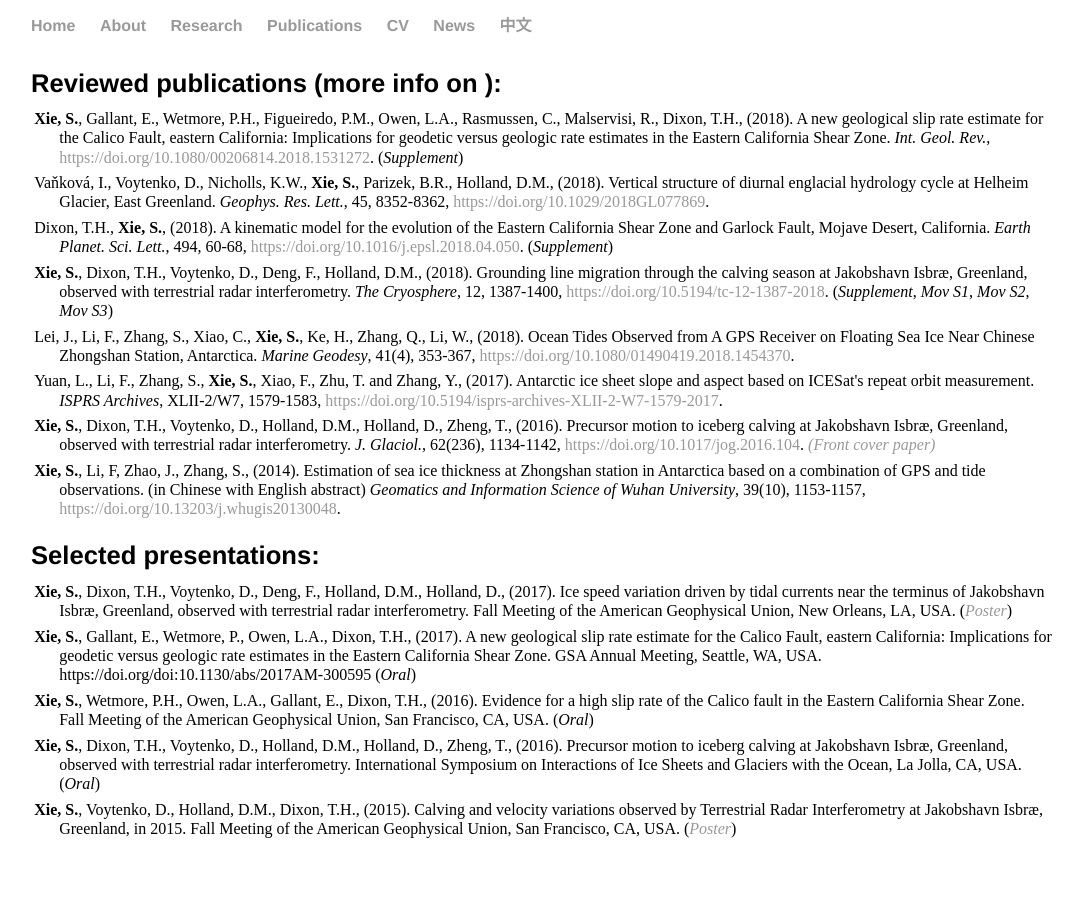
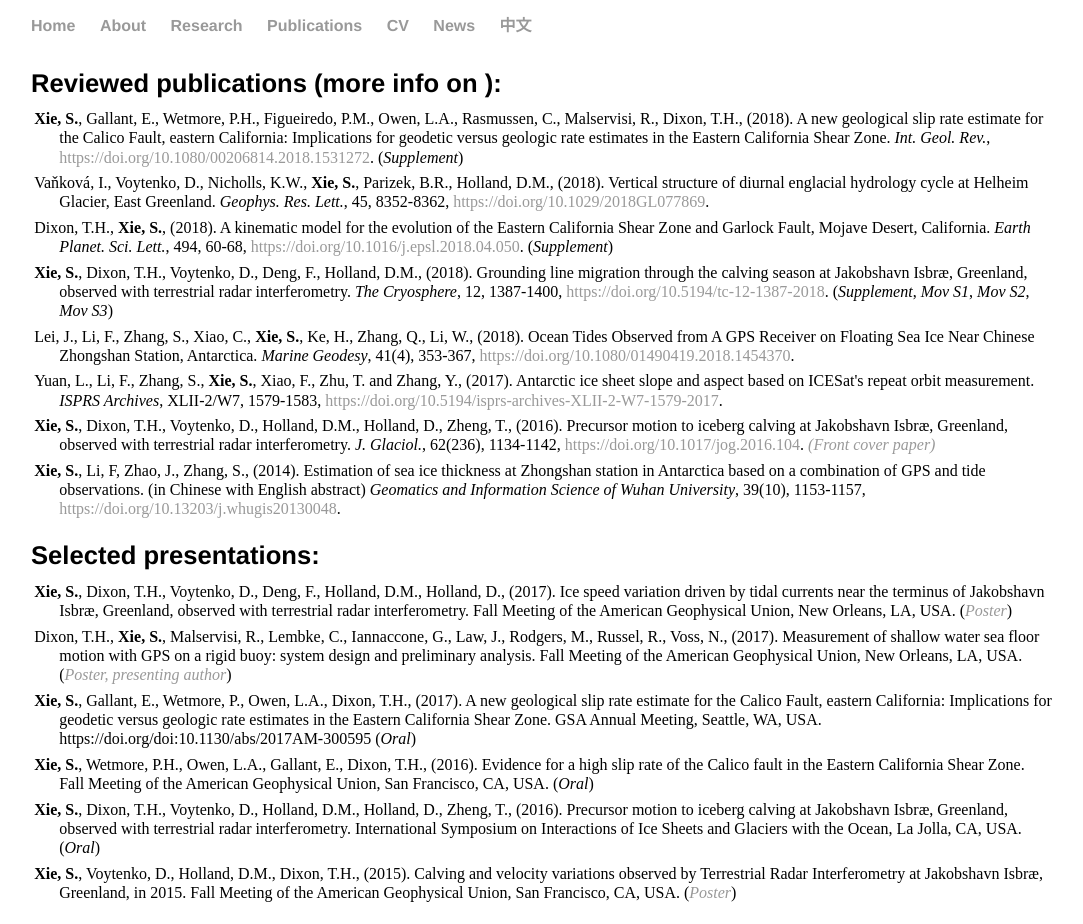
Before and after one commit to suruixie/suruixie.github.io, a Jekyll site: the page built from publications/index.html, in a window 1280 px wide. Shown: the whole page, without its empty margins (97-1180 px from the left). Built offline with Jekyll 4.4.1, drawn with Linux system fonts in a browser that asks for light colours; a style sheet for code colours, icons or effects is not loaded; before the commit the page ends 900 px from its top, so only the background shows below that.

Commit message:
Update index.html

```diff
--- a/publications/index.html
+++ b/publications/index.html
@@ -28,6 +28,8 @@ title: Surui's publications
 	<p  class="publist" style="font-size:1.0em;">
 		<strong>Xie, S.</strong>, Dixon, T.H., Voytenko, D., Deng, F., Holland, D.M., Holland, D., (2017). Ice speed variation driven by tidal currents near the terminus of Jakobshavn Isbræ, Greenland, observed with terrestrial radar interferometry. Fall Meeting of the American Geophysical Union, New Orleans, LA, USA. (<em><a href="../files/2017/Xie_AGU17.pdf">Poster</a></em>)<br>
 	<p  class="publist" style="font-size:1.0em;">
+		Dixon, T.H., <strong>Xie, S.</strong>, Malservisi, R., Lembke, C., Iannaccone, G., Law, J., Rodgers, M., Russel, R., Voss, N., (2017). Measurement of shallow water sea floor motion with GPS on a rigid buoy: system design and preliminary analysis. Fall Meeting of the American Geophysical Union, New Orleans, LA, USA. (<em><a href="../files/2017/Dixon_AGU17.pdf">Poster, presenting author</a></em>)<br>
+	<p  class="publist" style="font-size:1.0em;">
 		<strong>Xie, S.</strong>, Gallant, E., Wetmore, P., Owen, L.A., Dixon, T.H., (2017). A new geological slip rate estimate for the Calico Fault, eastern California: Implications for geodetic versus geologic rate estimates in the Eastern California Shear Zone. GSA Annual Meeting, Seattle, WA, USA. https://doi.org/doi:10.1130/abs/2017AM-300595 (<em>Oral</em>)<br>
 	<p  class="publist" style="font-size:1.0em;">
 		<strong>Xie, S.</strong>, Wetmore, P.H., Owen, L.A., Gallant, E., Dixon, T.H., (2016). Evidence for a high slip rate of the Calico fault in the Eastern California Shear Zone. Fall Meeting of the American Geophysical Union, San Francisco, CA, USA. (<em>Oral</em>)<br>
```
